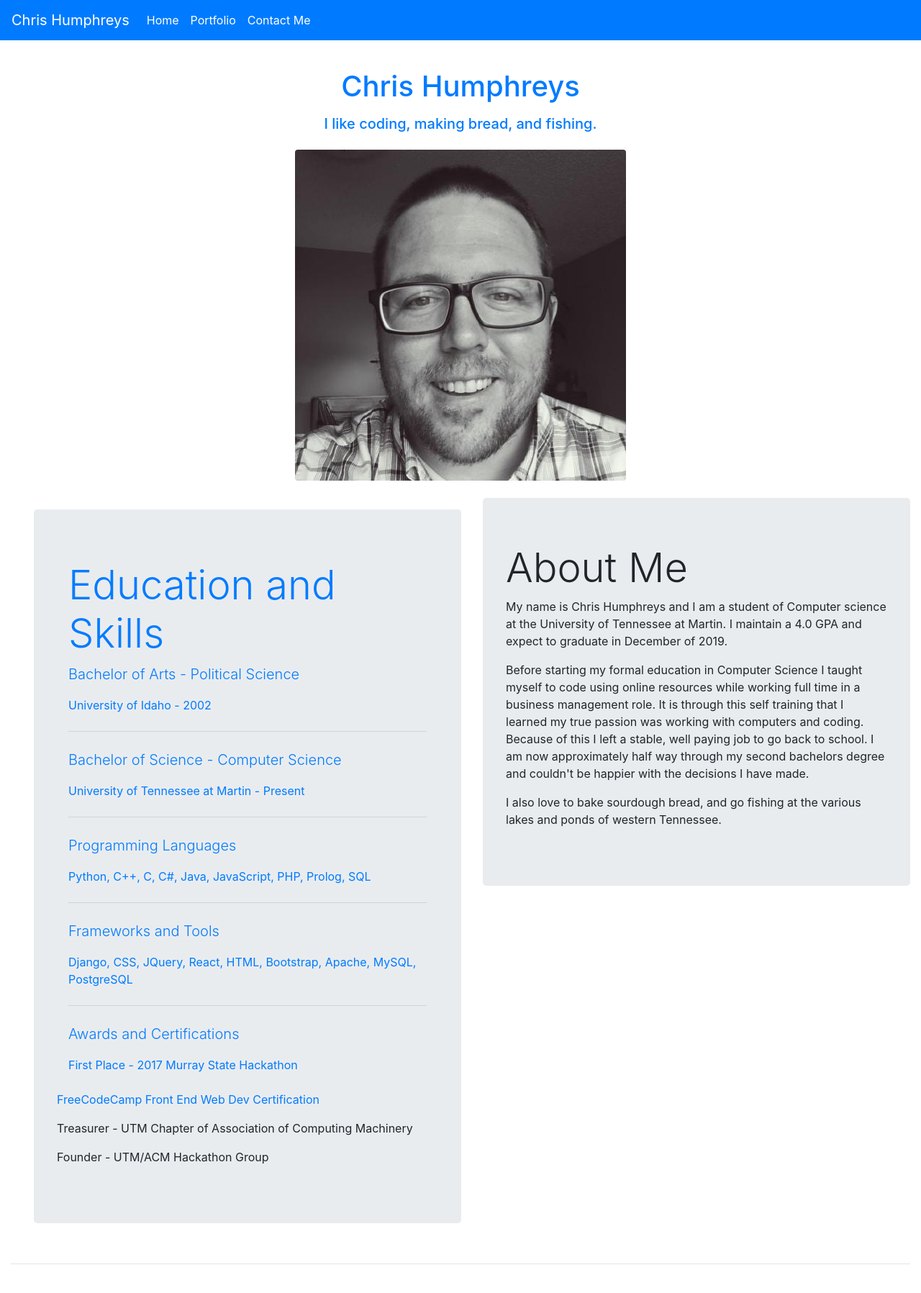
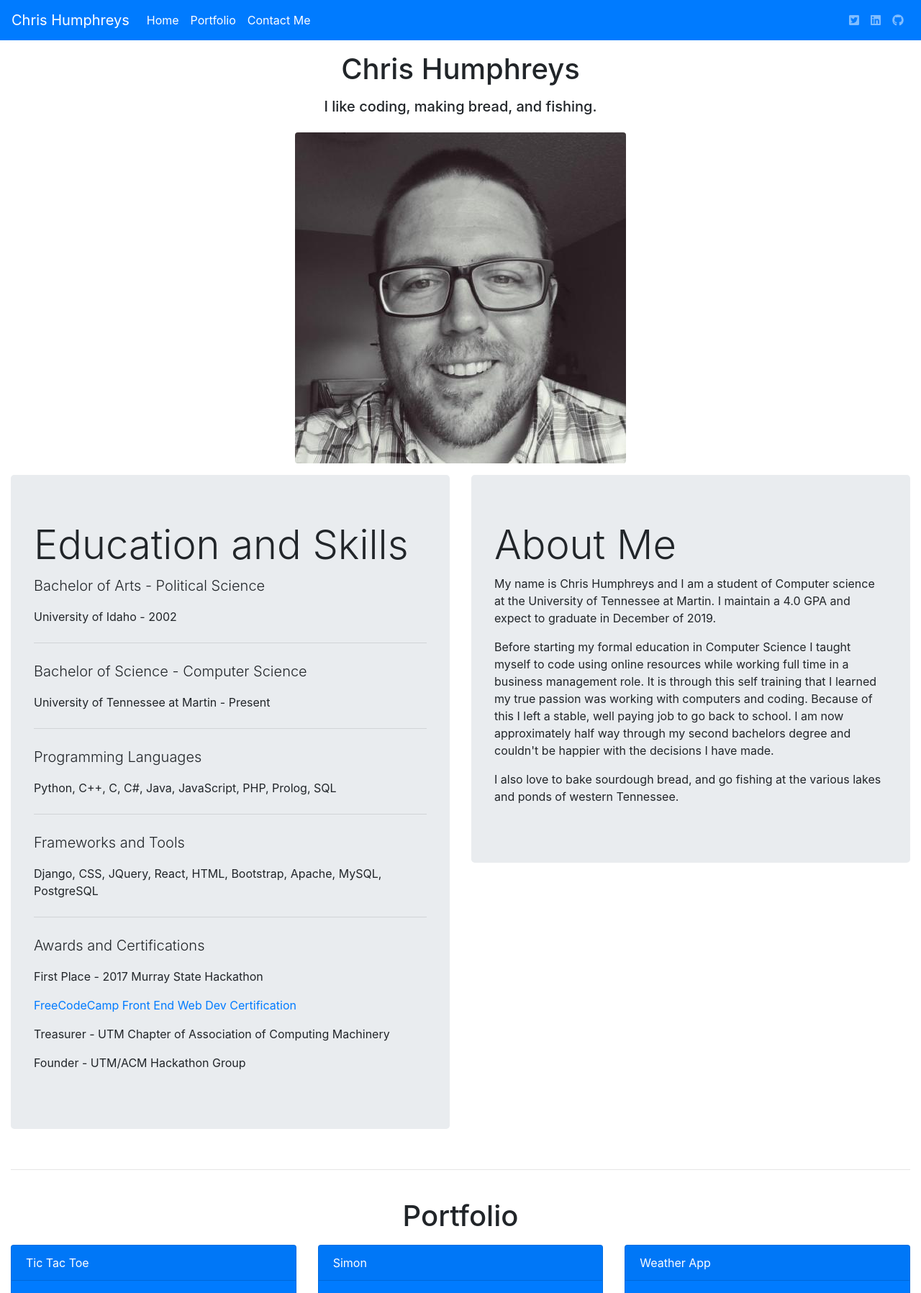
Before and after one commit to ChrisCHumphreys/portfolio, a Django app: page / in a window 1280 px wide. Shown: the top 1797 px of the page at 72% size. Run offline with Django 3.2, Linux system fonts and the light colour scheme; some libraries are stand-ins or nearby versions.

Commit message:
ready for initial upload

```diff
--- a/portfolio/templates/portfolio/base.html
+++ b/portfolio/templates/portfolio/base.html
@@ -31,10 +31,12 @@
                 <a class="nav-link" href="{% url 'index' %}#contact">Contact Me</a>
             </li>
         </ul>
-        <ul class="navbar-nav ml-auto">
-            <li class="nav-item">
-                <a class="nav-link"</a>
-            </li>
+        <ul class="navbar-nav flex-row">
+            <li class="nav-item"><a class="nav-link px-2" href="https://twitter.com/ChrisCHumphre"><span class="fab fa-twitter-square"></span></a></li>
+            <li class="nav-item"><a class="nav-link px-2" href="https://www.linkedin.com/in/christopher-humphreys-b15446a5"><span class="fab fa-linkedin"></span></a></li>
+            <li class="nav-item"><a class="nav-link px-2" href="https://github.com/ChrisCHumphreys"><span class="fab fa-github"></span></a></li>
+        </ul>
+
         </ul>
     </div>
 </nav>
```
